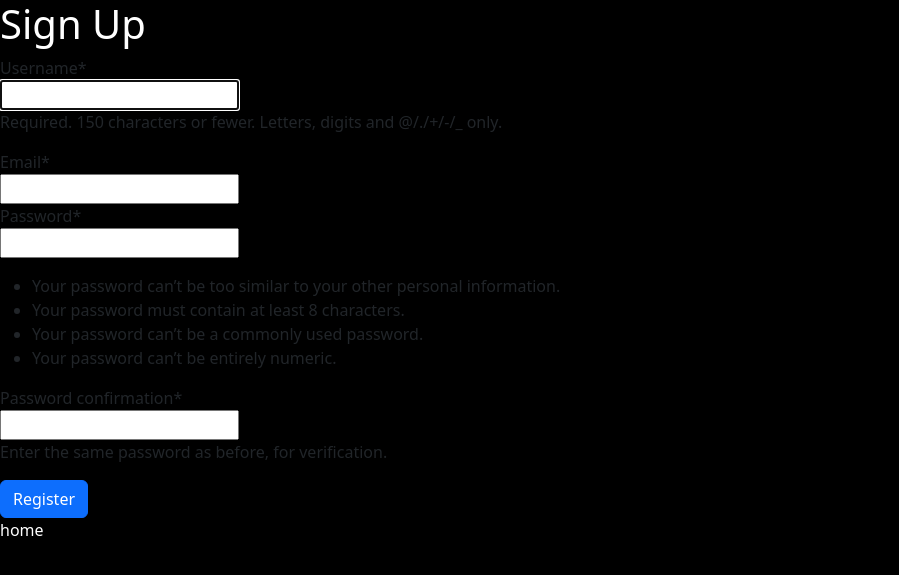
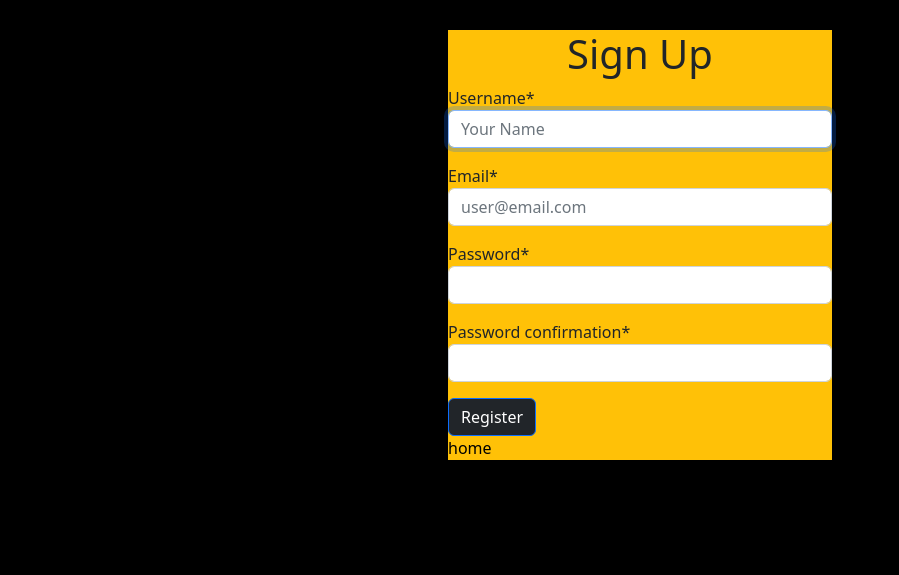
Before and after one commit to mrdethos/password-safe, a Django app: page /signup/ in a window 1280 px wide. Shown: the top 575 px of the page, without its empty margins (0-899 px from the left). Run offline with Django 4.2, Linux system fonts and the light colour scheme; some libraries are stand-ins or nearby versions.

Commit message:
started adding some color to the pages

```diff
--- a/password_safe/base/forms.py
+++ b/password_safe/base/forms.py
@@ -3,9 +3,27 @@ from django.contrib.auth.forms import UserCreationForm
 from django.contrib.auth.models import User
 
 
+from crispy_forms.helper import FormHelper
+from crispy_forms.layout import Layout, Fieldset, Submit, MultiField, Div, Field
+
 class NewUserForm(UserCreationForm):
-    email = forms.EmailField(required=True)
-
+    username    = forms.CharField(
+        label='Username',
+        widget=forms.TextInput(attrs={"class": "form-control mb-3", 'placeholder': 'Your Name'})
+        )
+    email       = forms.EmailField(
+        label='Email',
+        max_length=50,
+        widget=forms.EmailInput(attrs={"class":"form-control  mb-3",'placeholder': 'user@email.com'})
+        )
+    password1   = forms.CharField(
+        label='Password',
+        widget=forms.PasswordInput(attrs={"class":"form-control mb-3"})
+        )
+    password2   = forms.CharField(
+        label='Password confirmation',
+        widget=forms.PasswordInput(attrs={"class":"form-control mb-3"})
+        )
     class Meta:
         model  = User
         fields = ("username", "email", "password1", "password2")
--- a/password_safe/base/templates/base/loginpage.html
+++ b/password_safe/base/templates/base/loginpage.html
@@ -24,7 +24,7 @@
 
 <body>
     {% load crispy_forms_tags %}
-    <div class="d-flex align-items-center justify-content-center flex-column" style="height: 900px;">
+    <div class="d-flex align-items-center justify-content-center flex-column" style="margin-top: 30px;">
         <h1>Login</h1>
         <form method="POST">
             {% csrf_token %}
--- a/password_safe/base/templates/base/signup.html
+++ b/password_safe/base/templates/base/signup.html
@@ -12,24 +12,27 @@
         body {
             background-color: #000;
         }
-        h1 {
-            color: #FFF;
-        }
+
         a {
-            color: #FFF;
+            color: #000;
             text-decoration: none;
         }
     </style>
 </head>
+
 <body>
-    <h1>Sign Up</h1>
+    <div class="d-flex align-items-center justify-content-center flex-column">
+        <div class="bg-warning" style="margin-top: 30px; width: 30%;">
+            <h1 class="d-flex justify-content-center">Sign Up</h1>
             <form method="POST">
                 {% load crispy_forms_tags %}
                 {% csrf_token %}
                 {{ register_form|crispy }}
-        <button class="btn btn-primary" type="submit">Register</button>
+                <button class="btn btn-primary bg-dark" type="submit">Register</button>
             </form>
             <a href="{% url 'home' %}">home</a>
+        </div>
+    </div>
 </body>
 
 </html>
--- a/password_safe/base/views.py
+++ b/password_safe/base/views.py
@@ -22,7 +22,7 @@ def register_request(request):
             user = form.save()
             login(request, user)
             messages.success(request, "Registration successful.")
-            return redirect("base:home")
+            return redirect("loginpage")
         messages.error(request, "Unsuccessful registration. Invalid information.")
     form = NewUserForm()
     return render(request=request, template_name="base/signup.html", context={"register_form":form})
@@ -37,7 +37,7 @@ def login_request(request):
             if user is not None:
                 login(request, user)
                 messages.info(request, f"Welcome, {username}.")
-                return render(request, 'base/home.html')
+                return redirect("home")
             else:
                 messages.error(request, "Invalid username or password.")
         else:
@@ -48,4 +48,4 @@ def login_request(request):
 def logout_request(request):
     logout(request)
     messages.info(request, "You have successfully logged out.")
-    return render(request, 'base/home.html')
+    return redirect("home")
--- a/password_safe/passwordsafe/settings.py
+++ b/password_safe/passwordsafe/settings.py
@@ -123,3 +123,5 @@ STATIC_URL = 'static/'
 # https://docs.djangoproject.com/en/4.1/ref/settings/#default-auto-field
 
 DEFAULT_AUTO_FIELD = 'django.db.models.BigAutoField'
+
+CRISPY_TEMPLATE_PACK = 'bootstrap4'
```
Also changed, not shown: password_safe/base/templates/base/home.html (+7 -2 lines), password_safe/db.sqlite3. Lines whose indentation alone changed are shown as unchanged.
